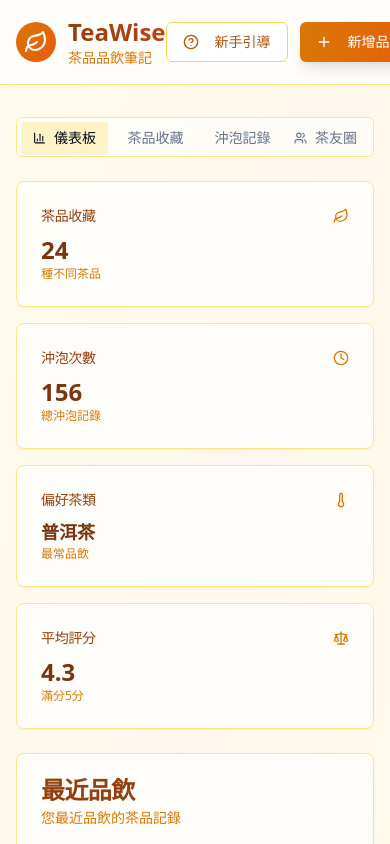
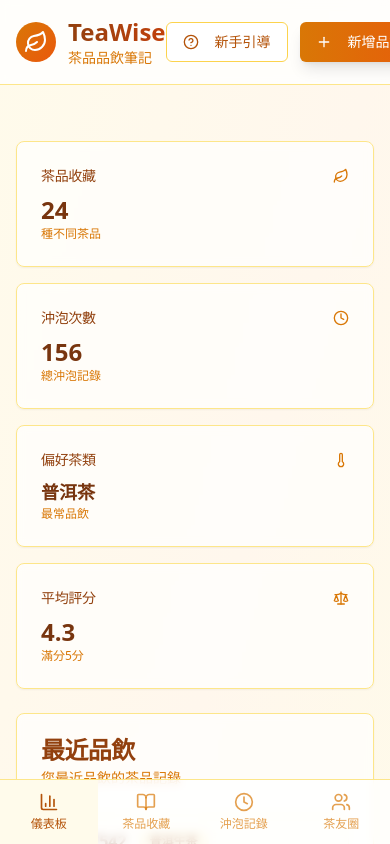
Before and after one commit to chungyuicheung/teawise-flavor-forge, a React (Vite) app: page / in a window 390 px wide. Shown: the top 844 px of the page. Built offline with nearby package versions, Linux system fonts and the light colour scheme.

Commit message:
Refactor: Implement mobile-first UI design
Adjust the application's layout and components to optimize the user interface for mobile devices. This includes responsive design adjustments, layout modifications, and component styling updates to ensure a seamless user experience on smaller screens.

```diff
--- /dev/null
+++ b/src/components/BottomNav.tsx
@@ -0,0 +1,43 @@
+
+import { BarChart3, BookOpen, Clock, Users } from "lucide-react";
+
+interface BottomNavProps {
+  activeTab: string;
+  setActiveTab: (tab: string) => void;
+}
+
+const navItems = [
+  { value: "dashboard", label: "儀表板", icon: BarChart3 },
+  { value: "collection", label: "茶品收藏", icon: BookOpen },
+  { value: "brewing", label: "沖泡記錄", icon: Clock },
+  { value: "community", label: "茶友圈", icon: Users },
+];
+
+const BottomNav = ({ activeTab, setActiveTab }: BottomNavProps) => {
+  return (
+    <div className="fixed md:hidden bottom-0 left-0 right-0 bg-white/80 backdrop-blur-sm border-t border-amber-200 z-40">
+      <div className="flex justify-around items-center h-16">
+        {navItems.map((item) => {
+          const Icon = item.icon;
+          const isActive = activeTab === item.value;
+          return (
+            <button
+              key={item.value}
+              onClick={() => setActiveTab(item.value)}
+              className={`flex flex-col items-center justify-center space-y-1 w-full h-full transition-colors ${
+                isActive
+                  ? "text-amber-700 bg-amber-50"
+                  : "text-amber-600/70 hover:bg-amber-50/50"
+              }`}
+            >
+              <Icon className="w-5 h-5" />
+              <span className="text-xs font-medium">{item.label}</span>
+            </button>
+          );
+        })}
+      </div>
+    </div>
+  );
+};
+
+export default BottomNav;
--- a/src/pages/Index.tsx
+++ b/src/pages/Index.tsx
@@ -10,6 +10,7 @@ import FlavorWheel from "@/components/FlavorWheel";
 import TeaCollection from "@/components/TeaCollection";
 import BrewingHistory from "@/components/BrewingHistory";
 import OnboardingTour from "@/components/OnboardingTour";
+import BottomNav from "@/components/BottomNav";
 
 const Index = () => {
   const [activeTab, setActiveTab] = useState("dashboard");
@@ -97,9 +98,9 @@ const Index = () => {
         </div>
       </header>
 
-      <div className="container mx-auto px-4 py-8">
+      <div className="container mx-auto px-4 py-8 pb-24 md:pb-8">
         <Tabs value={activeTab} onValueChange={setActiveTab} className="space-y-6">
-          <TabsList className="grid w-full grid-cols-4 bg-white/60 backdrop-blur-sm border border-amber-200">
+          <TabsList className="hidden md:grid w-full grid-cols-4 bg-white/60 backdrop-blur-sm border-amber-200">
             <TabsTrigger value="dashboard" className="data-[state=active]:bg-amber-100">
               <BarChart3 className="w-4 h-4 mr-2" />
               儀表板
@@ -247,6 +248,8 @@ const Index = () => {
       {showOnboarding && (
         <OnboardingTour onClose={() => setShowOnboarding(false)} />
       )}
+
+      <BottomNav activeTab={activeTab} setActiveTab={setActiveTab} />
     </div>
   );
 };
```
